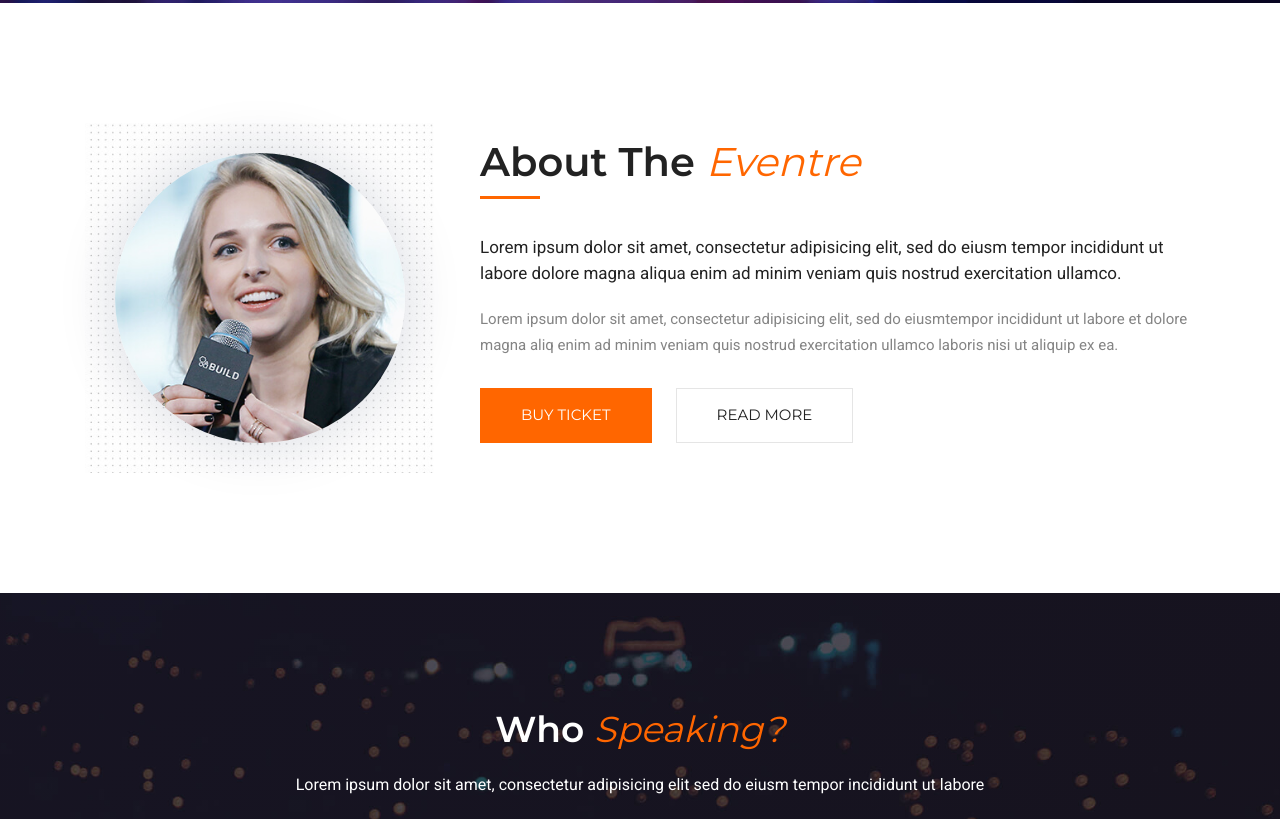
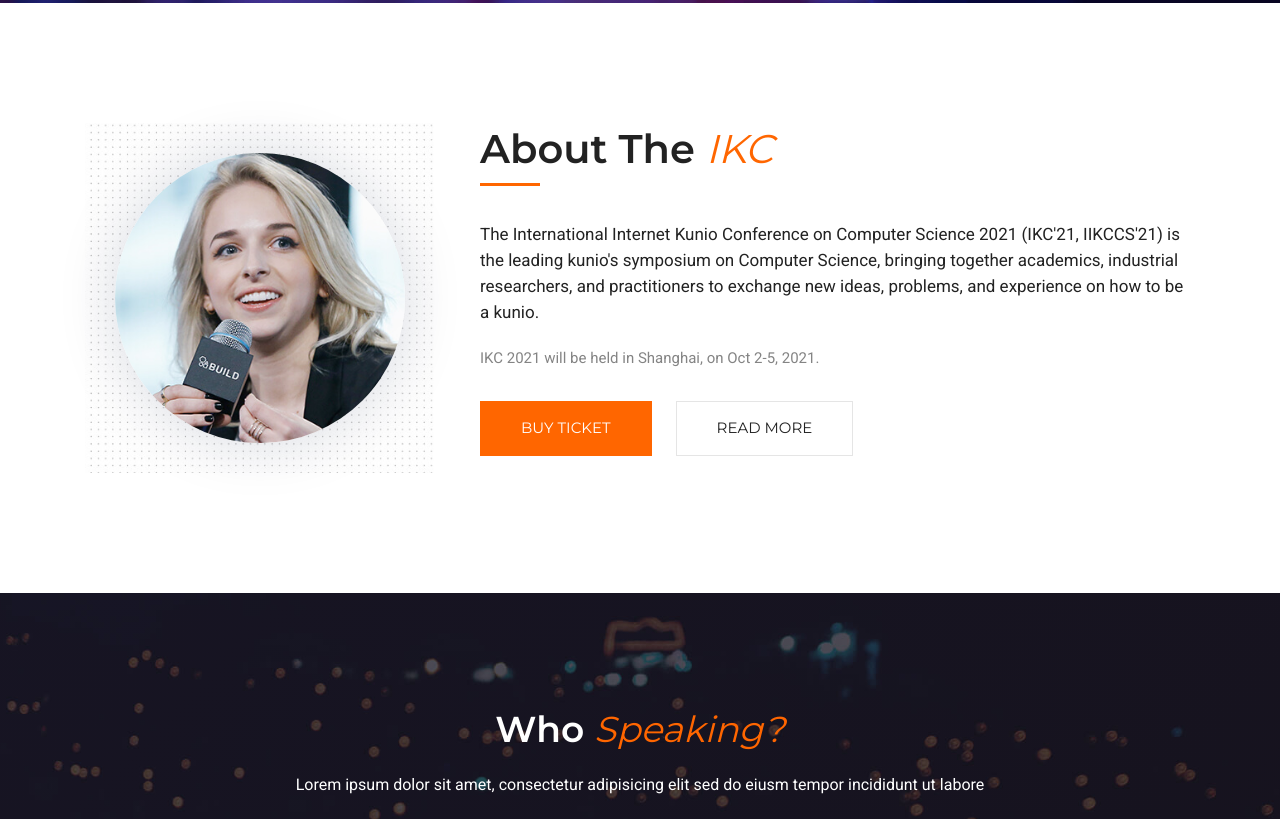
Before and after one commit to internet-kunio-conf/internet-kunio-conf.github.io, a plain HTML site: page index.html in a window 1280 px wide. Shown: the part 880-1699 px from the top of the page. Drawn offline with Linux system fonts and the light colour scheme; some packages are replaced by stand-ins of ours.

Commit message:
Update from https://github.com/internet-kunio-conf/website/commit/8460f0944be9894ec98c595a0ab50d3399a6a384

```diff
--- a/index.html
+++ b/index.html
@@ -183,14 +183,14 @@ FACEBOOK: https://www.facebook.com/themefisher
 			</div>
 			<div class="col-lg-8 col-md-6 align-self-center">
 				<div class="content-block">
-					<h2>About The <span class="alternate">Eventre</span></h2>
+					<h2>About The <span class="alternate">IKC</span></h2>
 					<div class="description-one">
 						<p>
-							Lorem ipsum dolor sit amet, consectetur adipisicing elit, sed do eiusm tempor incididunt ut labore dolore magna aliqua enim ad minim veniam quis nostrud exercitation ullamco.
+							The International Internet Kunio Conference on Computer Science 2021 (IKC'21, IIKCCS'21) is the leading kunio's symposium on Computer Science, bringing together academics, industrial researchers, and practitioners to exchange new ideas, problems, and experience on how to be a kunio.
 						</p>
 					</div>
 					<div class="description-two">
-						<p>Lorem ipsum dolor sit amet, consectetur adipisicing elit, sed do eiusmtempor incididunt ut labore et dolore magna aliq enim ad minim veniam quis nostrud exercitation ullamco laboris nisi ut aliquip ex ea.</p>
+						<p>IKC 2021 will be held in Shanghai, on Oct 2-5, 2021.</p>
 					</div>
 					<ul class="list-inline">
 						<li class="list-inline-item">
@@ -868,7 +868,7 @@ FACEBOOK: https://www.facebook.com/themefisher
 				<div class="registration-block bg-registration overlay-dark">
 					<div class="block">
 						<div class="title text-left">
-							<h3>Register to <span class="alternate">Eventre</span></h3>
+							<h3>Register to <span class="alternate">IKC</span></h3>
 							<p>Lorem ipsum dolor sit amet, consectetur adipisicing elit</p>
 						</div>
 						<form action="#" class="row">
@@ -1137,7 +1137,7 @@ FACEBOOK: https://www.facebook.com/themefisher
 		<div class="row">
 			<div class="col-12">
 				<div class="section-title">
-					<h3>Eventre <span class="alternate">News</span></h3>
+					<h3>IKC <span class="alternate">News</span></h3>
 					<p>Lorem ipsum dolor sit amet consectetur adipisicing elit sed do eiusm tempor incididunt ut labore dolore</p>
 				</div>
 			</div>
@@ -1286,11 +1286,11 @@ FACEBOOK: https://www.facebook.com/themefisher
 =================================-->
 <section class="map">
 	<!-- Google Map -->
-	<div id="map" data-latitude="40.712776" data-longitude="-74.005974" data-marker="images/icon/marker.png" data-marker-name="Eventre"></div>
+	<div id="map" data-latitude="31.17" data-longitude="121.47" data-marker="images/icon/marker.png" data-marker-name="IKC"></div>
 	<div class="address-block">
 		<h4>Docklands Convention</h4>
 		<ul class="address-list p-0 m-0">
-			<li><i class="fa fa-home"></i><span>Street Address, Location, <br>City, Country.</span></li>
+			<li><i class="fa fa-home"></i><span>Unknown Street, <br>Shanghai, China.</span></li>
 			<li><i class="fa fa-phone"></i><span>[00] 000 000 000</span></li>
 		</ul>
 		<a href="#" class="btn btn-white-md">Get Direction</a>
@@ -1339,7 +1339,7 @@ FACEBOOK: https://www.facebook.com/themefisher
     <div class="row">
       <div class="col-md-6 align-self-center">
         <div class="copyright-text">
-          <p><a href="index.html">Eventre</a> &copy; 2021, Designed &amp; Developed by <a href="https://themefisher.com/">Themefisher</a></p>
+          <p><a href="index.html">IKC</a> &copy; 2021, Designed &amp; Developed by <a href="https://themefisher.com/">Themefisher</a></p>
         </div>
       </div>
       <div class="col-md-6">
```
Also changed, not shown: 404.html (+3 -3 lines), FAQ.html (+3 -3 lines), about-us.html (+6 -6 lines), contact.html (+3 -3 lines), gallery-two.html (+3 -3 lines), gallery.html (+3 -3 lines), homepage-two.html (+1 -1 lines), news-left-sidebar.html (+3 -3 lines), news-right-sidebar.html (+3 -3 lines), news-single.html (+3 -3 lines), news.html (+3 -3 lines), pricing.html (+3 -3 lines), schedule.html (+3 -3 lines), single-speaker.html (+3 -3 lines), 3 more files.
